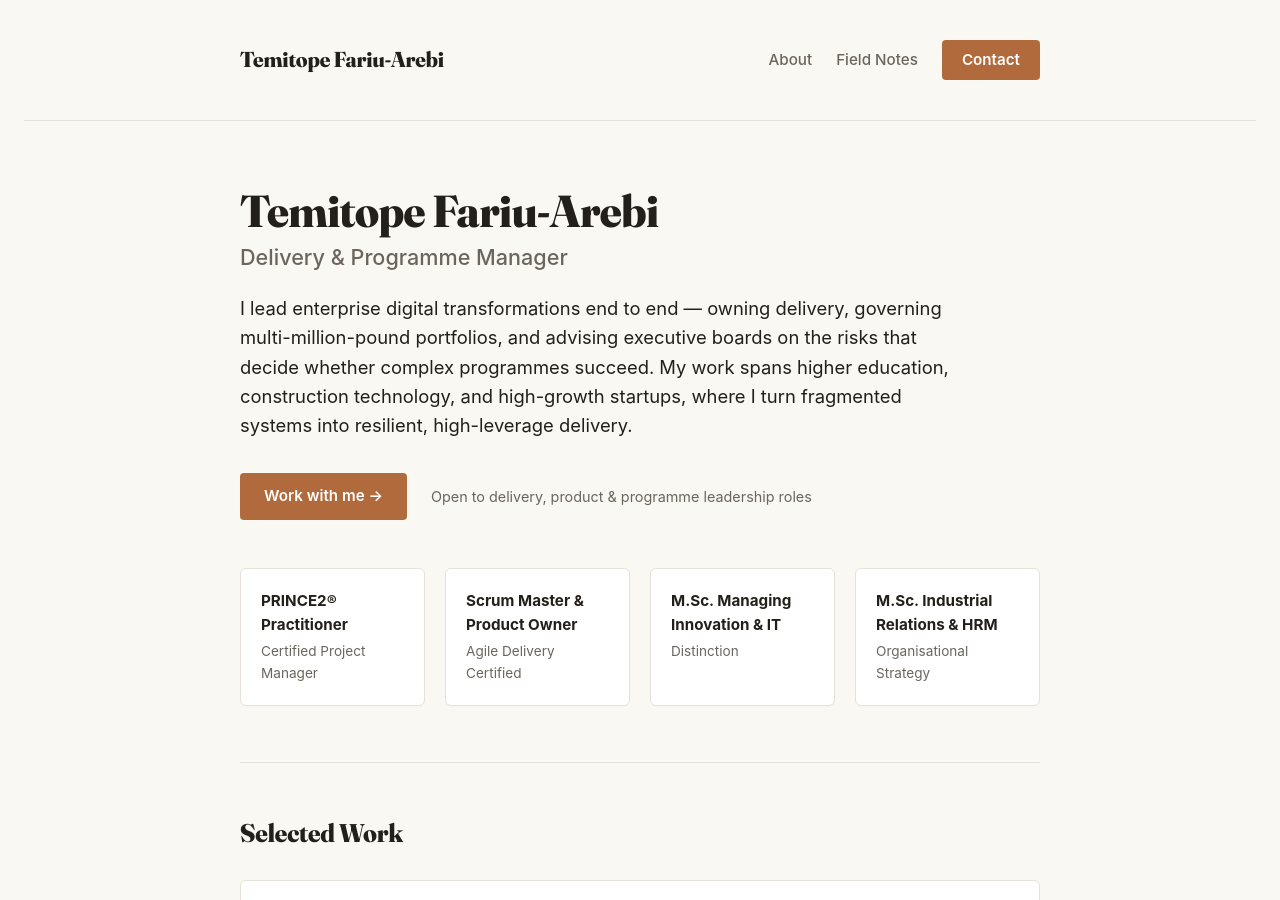
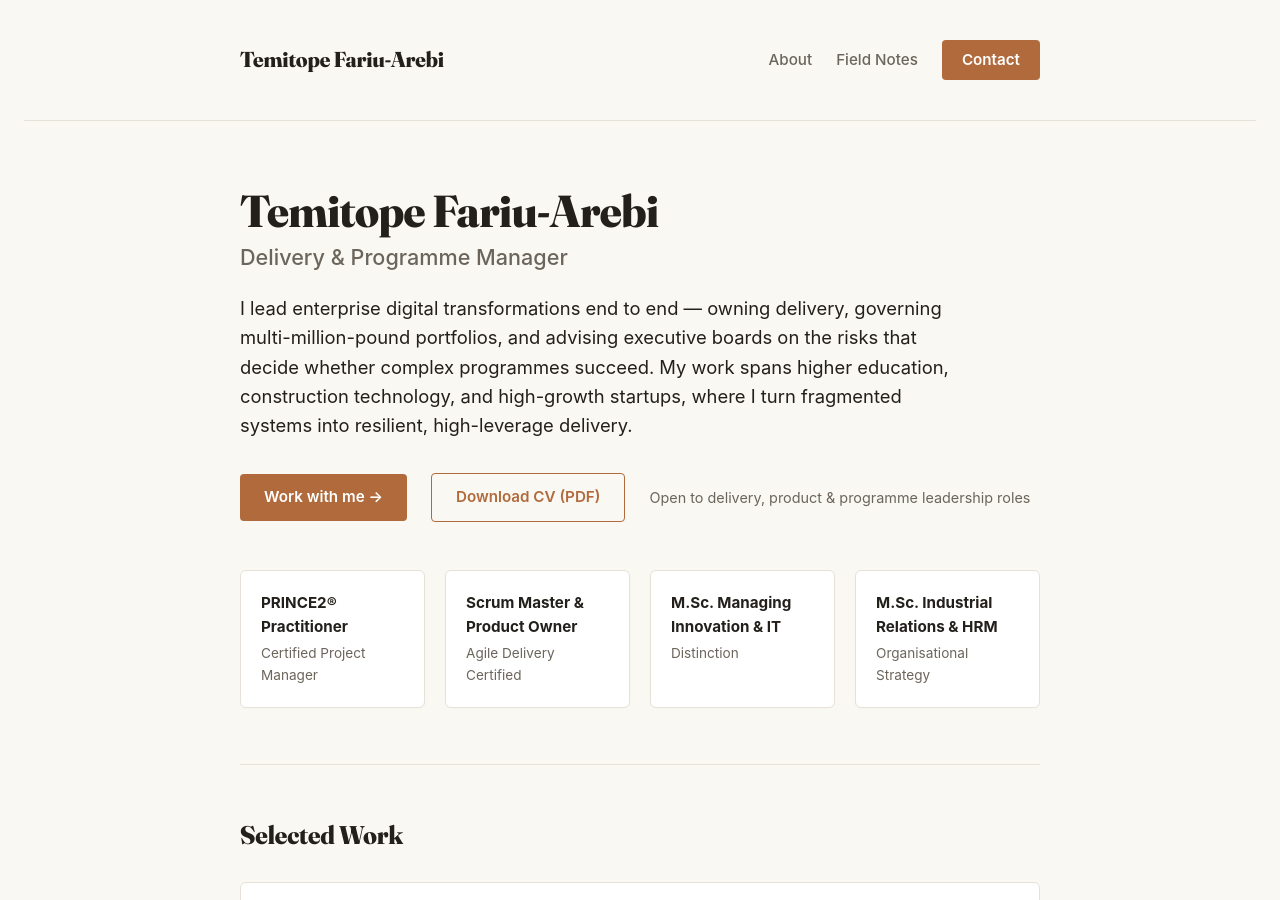
Before and after one commit to topearebi/topearebi-portfolio, a Jekyll site: the page built from index.html, in a window 1280 px wide and 900 px high. Built offline with Jekyll 4.4.1, drawn with Linux system fonts in a browser that asks for light colours.

Commit message:
Add CV download link to index.html

```diff
--- a/index.html
+++ b/index.html
@@ -12,6 +12,7 @@ og_type: profile
     </p>
     <div class="hero-cta">
         <a href="{{ '/contact/' | relative_url }}" class="cta-primary">Work with me &rarr;</a>
+        <a href="{{ '/assets/resume.pdf' | relative_url }}" class="cta-secondary" download>Download CV (PDF)</a>
         <span class="hero-availability">Open to delivery, product &amp; programme leadership roles</span>
     </div>
 </section>
```
